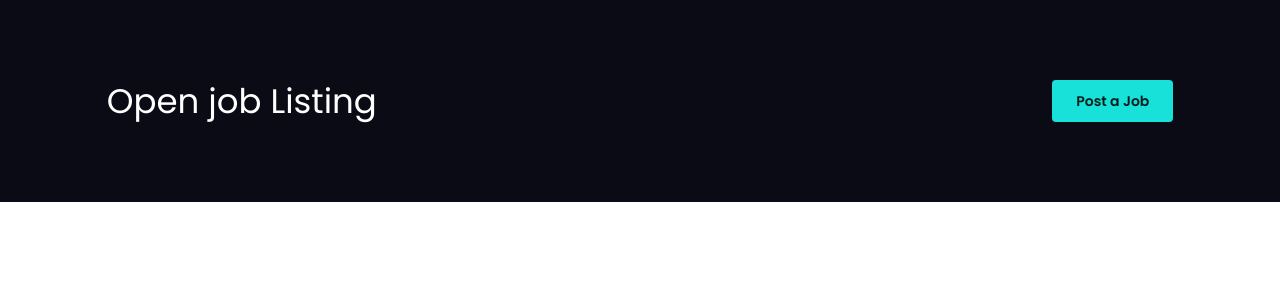
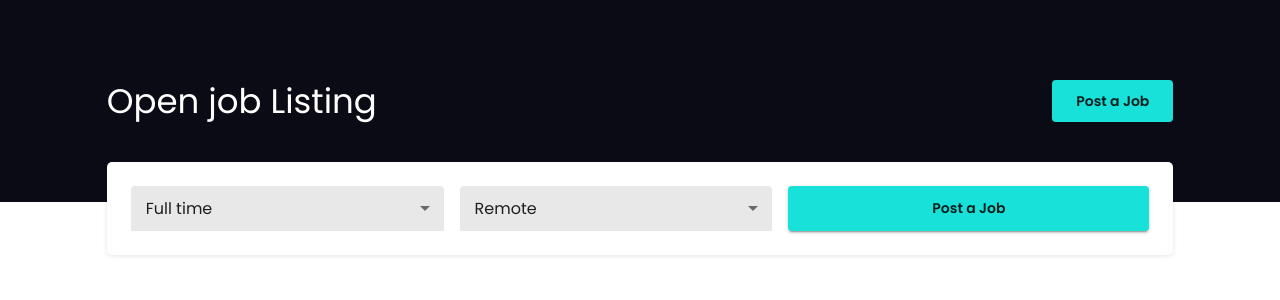
Before and after one commit to Dipak-Gogoi/job-listing-app, a React (Create React App) app: page / in a window 1280 px wide. Shown: the top 300 px of the page. Built offline with nearby package versions, Linux system fonts and the light colour scheme.

Commit message:
search-bar-created

```diff
--- a/src/App.js
+++ b/src/App.js
@@ -1,12 +1,18 @@
 import React from 'react';
-import { ThemeProvider } from "@material-ui/core";
+import { ThemeProvider, Grid } from "@material-ui/core";
 import theme from './theme/theme';
 import Header from './components/Header/Header'
+import SearchBar from './components/Search/SearchBar';
 
 function App() {
   return (
     <ThemeProvider theme={theme}>
       <Header />
+      <Grid container justifyContent='center'>
+        <Grid item xs={10}>
+          <SearchBar />
+        </Grid>
+      </Grid>
     </ThemeProvider>
   );
 }
--- /dev/null
+++ b/src/components/Search/SearchBar.js
@@ -0,0 +1,37 @@
+import React from 'react';
+import { Box, Button, Select, MenuItem, makeStyles } from "@material-ui/core";
+
+
+const useStyles = makeStyles({
+    wrapper: {
+        backgroundColor: '#fff',
+        display: 'flex',
+        boxShadow: ' 0px 1px 5px rgba(0, 0, 0, 0.1)',
+        borderRadius: '5px',
+        '& > *': {
+            flex: 1,
+            height: '45px',
+            margin: '8px'
+        }
+    }
+});
+
+const SearchBar = () => {
+    const classes = useStyles();
+    return (
+        <Box p={2} mt={-5} mb={2} className={classes.wrapper}>
+            <Select disableUnderline variant='filled' defaultValue='Full time'>
+                <MenuItem value='Full time'>Full time</MenuItem>
+                <MenuItem value='Part time'>Part time</MenuItem>
+                <MenuItem value='Contract'>Contract</MenuItem>
+            </Select>
+            <Select disableUnderline variant='filled' defaultValue='Remote'>
+                <MenuItem value='Remote'>Remote</MenuItem>
+                <MenuItem value='In-Office'>In-Office</MenuItem>
+            </Select>
+            <Button variant='contained' color='primary' >Post a Job</Button>
+        </Box>
+    )
+}
+
+export default SearchBar
```
